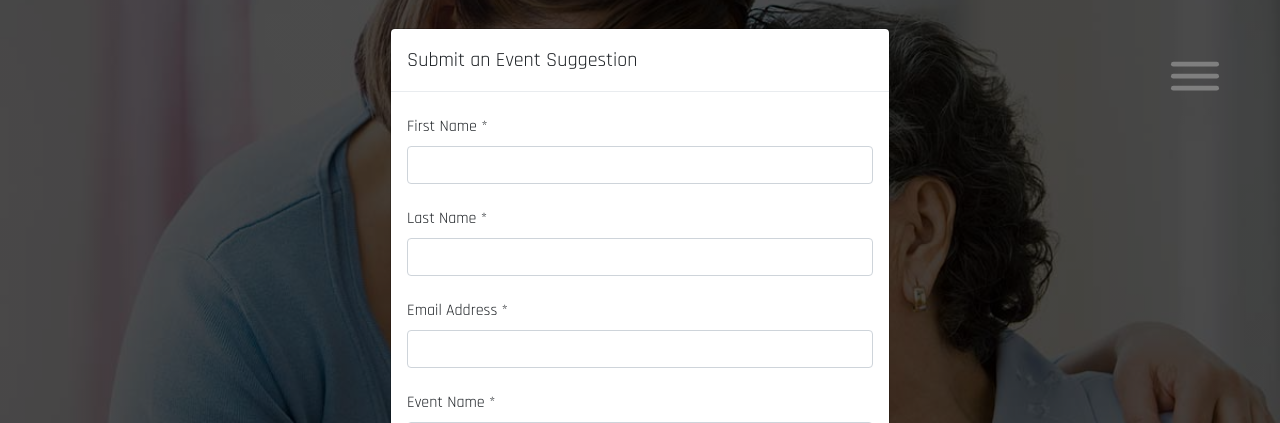
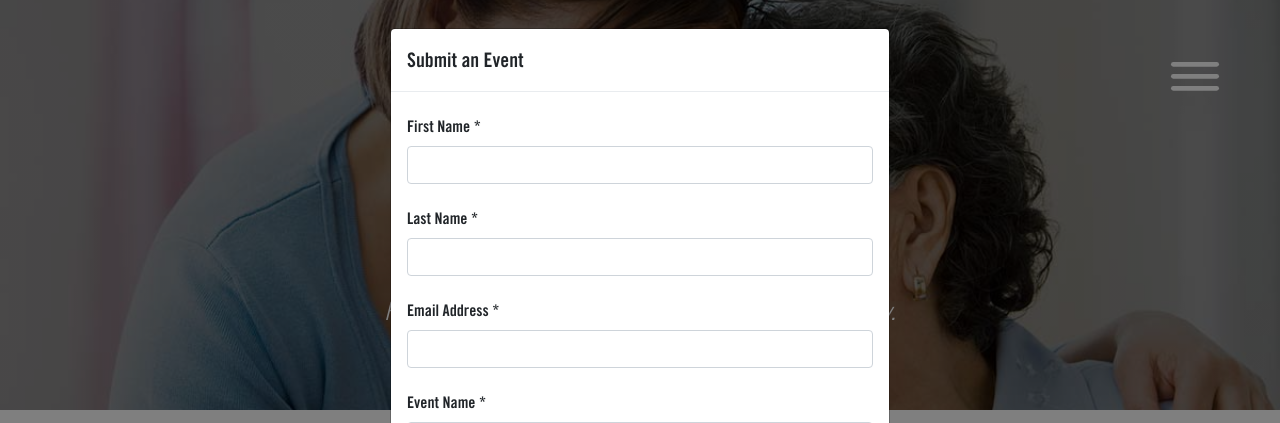
Before and after one commit to mnapoleonBR/CaregiverSupport, a Flask app: template webapp/templates/calendar.html in a window 1280 px wide, after a click on "Suggest an Event". Shown: the top 423 px of the page. Run offline with Flask 2, Linux system fonts and the light colour scheme; the template is opened without the code that fills it: most values are stand-ins (such as "Sample title", 1, 10 or a date in 2020); some libraries are stand-ins or nearby versions.

Commit message:
Changed fonts on Header, Calendar, and National Resources to Trade Gothic

```diff
--- a/webapp/static/assets/css/header.css
+++ b/webapp/static/assets/css/header.css
@@ -1,4 +1,4 @@
-@font-face {
+/*@font-face {
   font-family: 'Casual Hardcore';
   src: url(/static/assets/fonts/Casual-Hardcore.otf);
 }
@@ -6,11 +6,20 @@
 @font-face {
   font-family: 'Rajdhani-Regular';
   src: url(/static/assets/fonts/Rajdhani-Regular.ttf);
+}*/
+
+@font-face {
+  font-family: 'Trade Gothic Bold Condensed';
+  src: url(/static/assets/fonts/TradeGothic/TradeGothicLTBoldCondensed.ttf);
+}
+
+@font-face {
+  font-family: 'Trade Gothic Light';
+  src: url(/static/assets/fonts/TradeGothic/TradeGothicLTLight.ttf);
 }
 
 body {
-/*  font-family: 'Casual Hardcore';
-*/  font-family: 'Rajdhani-Regular';
+  font-family: 'Trade Gothic Bold Condensed';
 }
 
 .container {
@@ -47,17 +56,18 @@ body {
 }
 
 .jumbotron h1 {
-  /*text-transform: uppercase;*/
-  font-size: 66pt;
-  font-weight: 100 !important;
-  font-family: 'Casual Hardcore', sans-serif !important;
+  text-transform: uppercase;
+  font-size: 44pt;
+  font-weight: 300 !important;
+  font-family: 'Trade Gothic Bold Condensed', sans-serif !important;
+
 }
 
 .jumbotron p {
-  font-family: 'Rajdhani-Regular', sans-serif;
+  font-family: 'Trade Gothic Light', sans-serif;
   font-size: 19pt;
   font-style: italic;
-  font-weight: 400;
+  font-weight: 200;
   color:white;
   margin-top: 0px;
 }
--- a/webapp/templates/calendar.html
+++ b/webapp/templates/calendar.html
@@ -47,7 +47,7 @@ BakerRipley Calendar of Events
 	    <div class="modal-dialog modal-dialog-centered" role="document">
 			<div class="modal-content">
 				<div class="modal-header">
-					<h5 class="modal-title" id="modalLabel">Submit an Event Suggestion</h5>
+					<h5 class="modal-title" id="modalLabel">Submit an Event</h5>
 					<button type="button" class="close" data-dismiss="modal" aria-label="Close">
 					</button>
 				</div>
@@ -108,7 +108,7 @@ BakerRipley Calendar of Events
 
 
 	<div class="text-center">
-		<p style="font-size: 16pt"> Know of a good upcoming event? Submit an event suggestion! </p>
+		<p style="font-size: 16pt"> Know of a good upcoming event? Submit an event for the calendar! </p>
 	    <button href="" type="button" class="btn btn-primary button-orange btn-lg" style="margin-bottom:30px" data-toggle="modal" data-target="#modalForm">Suggest an Event</button>
 	</div>
 
```
Also changed, not shown: webapp/static/assets/css/calendar.css (+38 -6 lines), webapp/static/assets/css/nationalresources.css (+25 -5 lines), webapp/static/assets/css/success.css (added, +9 -0 lines), webapp/static/assets/fonts/TradeGothic/Trade Gothic LT Bold Condensed No. 20 Oblique.ttf (added), webapp/static/assets/fonts/TradeGothic/Trade Gothic LT Bold Extended.ttf (added), webapp/static/assets/fonts/TradeGothic/Trade Gothic LT Bold No. 2 Oblique.ttf (added), webapp/static/assets/fonts/TradeGothic/Trade Gothic LT Bold No. 2.ttf (added), webapp/static/assets/fonts/TradeGothic/Trade Gothic LT Bold Oblique.ttf (added), webapp/static/assets/fonts/TradeGothic/Trade Gothic LT Condensed No. 18 Oblique.ttf (added), webapp/static/assets/fonts/TradeGothic/Trade Gothic LT Condensed No. 18.ttf (added), webapp/static/assets/fonts/TradeGothic/Trade Gothic LT Extended.ttf (added), webapp/static/assets/fonts/TradeGothic/Trade Gothic LT Light Oblique.ttf (added), webapp/static/assets/fonts/TradeGothic/Trade Gothic LT Oblique.ttf (added), webapp/static/assets/fonts/TradeGothic/TradeGothicLT.ttf (added), 3 more files.
